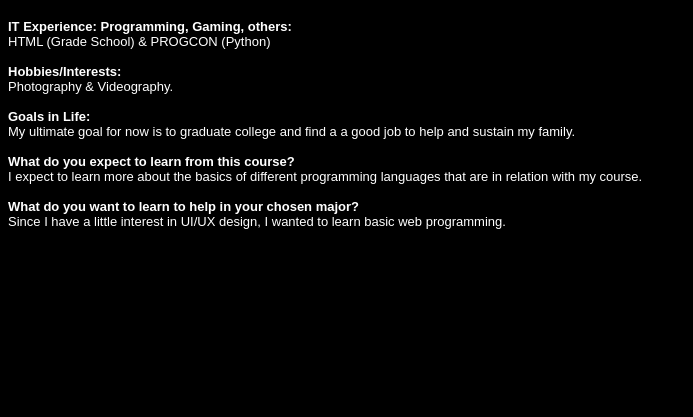
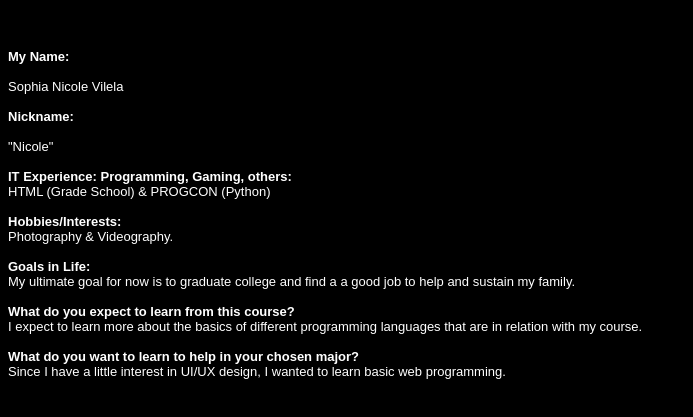
Before and after one commit to sophianicolevilela/sophianicolevilela.github.io, a plain HTML site: page index.html in a window 1280 px wide. Shown: the part 47-464 px from the top of the page, without its empty margins (0-693 px from the left). Drawn offline with Linux system fonts and the light colour scheme.

Commit message:
sophianicolevilela.github.io

```diff
--- a/index.html
+++ b/index.html
@@ -20,6 +20,20 @@ h1 {
 <h1><strong>SELF INTRODUCTION</strong></h1>
 
 <p>
+   <br>
+   <br>
+   <strong>My Name:</strong>
+   <br>
+   <br>
+   Sophia Nicole Vilela
+   <br>
+   <br>
+   <strong>Nickname:</strong>
+   <br>
+   <br>
+   "Nicole"
+   <br>
+   <br>
 <strong>IT Experience: Programming, Gaming, others:</strong>
 <br>
 HTML (Grade School) & PROGCON (Python)
```
